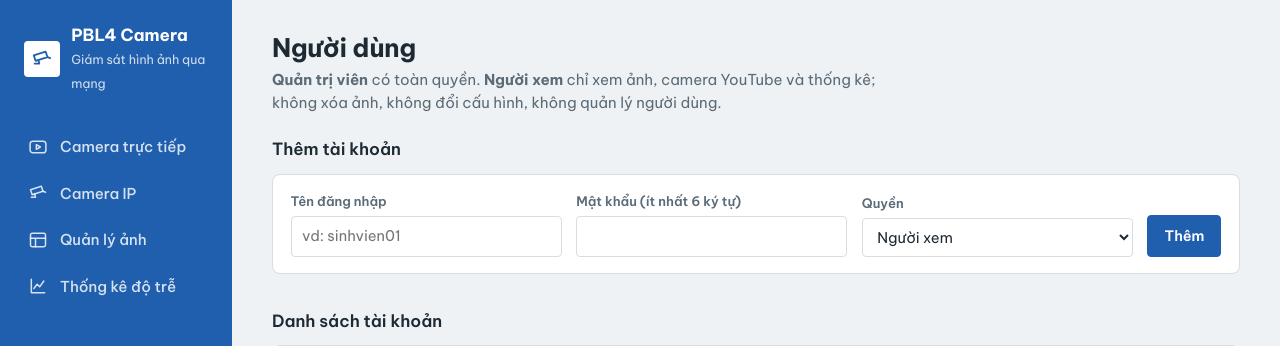
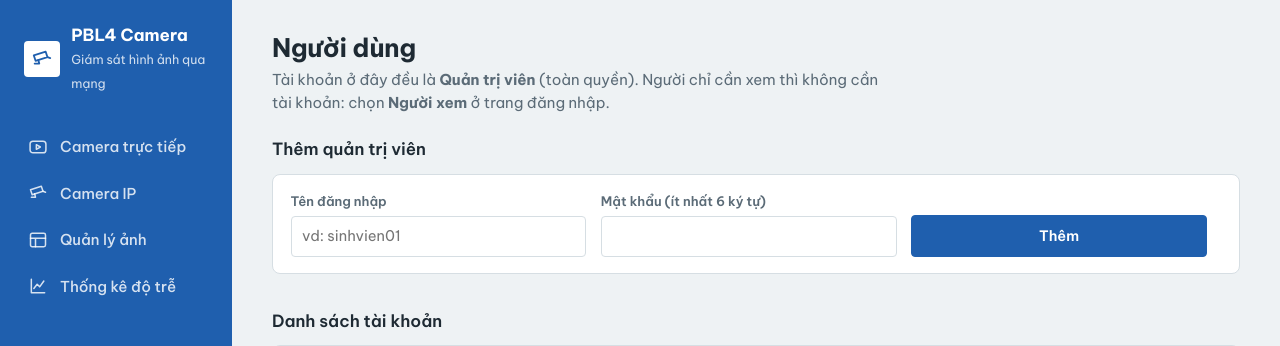
Before and after one commit to datdoantien901-ux/pbl4_truy-xu-t-camera, a Flask app: template server/templates/users.html in a window 1280 px wide. Shown: the top 346 px of the page. Run offline with Flask 3, Linux system fonts and the light colour scheme; the template is opened without the code that fills it, so the values that code supplies are empty; the visitor is signed in with stand-in values (Sample User, id 1).

Commit message:
Chỉ tạo tài khoản quản trị, bỏ tạo tài khoản người xem
Người xem dùng chế độ khách nên không cần tài khoản. API tạo tài khoản luôn
gán quyền admin; PATCH chỉ cho nâng tài khoản người xem cũ lên admin, không hạ quyền.

Co-Authored-By: Claude Opus 5.5 <noreply@anthropic.com>

```diff
--- a/server/templates/users.html
+++ b/server/templates/users.html
@@ -4,20 +4,18 @@
 <div class="page-head">
   <div>
     <h1>Người dùng</h1>
-    <p><strong>Quản trị viên</strong> có toàn quyền. <strong>Người xem</strong> chỉ xem ảnh, camera YouTube và thống kê;
-       không xóa ảnh, không đổi cấu hình, không quản lý người dùng.</p>
+    <p>Tài khoản ở đây đều là <strong>Quản trị viên</strong> (toàn quyền). Người chỉ cần xem thì không cần tài khoản:
+       chọn <strong>Người xem</strong> ở trang đăng nhập.</p>
   </div>
 </div>
 
-<h2 class="section-title" style="margin-top:0">Thêm tài khoản</h2>
+<h2 class="section-title" style="margin-top:0">Thêm quản trị viên</h2>
 <form id="add" class="panel user-form" autocomplete="off">
   <label class="field"><span>Tên đăng nhập</span>
     <input type="text" name="username" required pattern="[A-Za-z0-9_.\-]{3,50}" placeholder="vd: sinhvien01"
            title="3–50 ký tự: chữ không dấu, số, . _ -"></label>
   <label class="field"><span>Mật khẩu (ít nhất 6 ký tự)</span>
     <input type="password" name="password" required minlength="6" autocomplete="new-password"></label>
-  <label class="field"><span>Quyền</span>
-    <select name="role"><option value="viewer">Người xem</option><option value="admin">Quản trị viên</option></select></label>
   <button class="btn btn-primary" type="submit">Thêm</button>
 </form>
 <div class="toast" id="msg" role="status"></div>
@@ -57,8 +55,7 @@ async function load() {
       el('td', {}, fmtTime(u.created_at)),
       el('td', {}, fmtTime(u.last_login)),
       el('td', {}, el('div', {class: 'row-actions'},
-        !me && el('button', {class: 'btn', onclick: () => setRole(u, u.role === 'admin' ? 'viewer' : 'admin')},
-                  u.role === 'admin' ? 'Hạ thành người xem' : 'Nâng lên quản trị'),
+        u.role !== 'admin' && el('button', {class: 'btn', onclick: () => setRole(u, 'admin')}, 'Nâng lên quản trị'),
         el('button', {class: 'btn', onclick: () => resetPw(u)}, 'Đặt lại mật khẩu'),
         !me && el('button', {class: 'btn btn-danger', onclick: () => del(u)}, 'Xóa'))));
   }));
@@ -86,7 +83,7 @@ document.getElementById('add').addEventListener('submit', async (e) => {
   e.preventDefault();
   const f = e.target;
   try {
-    await api('/api/users', 'POST', {username: f.username.value.trim(), password: f.password.value, role: f.role.value});
+    await api('/api/users', 'POST', {username: f.username.value.trim(), password: f.password.value});
     say(true, `Đã thêm tài khoản ${f.username.value.trim()}.`);
     f.reset();
     load();
```
Also changed, not shown: server/routes/users.py (+8 -12 lines).
